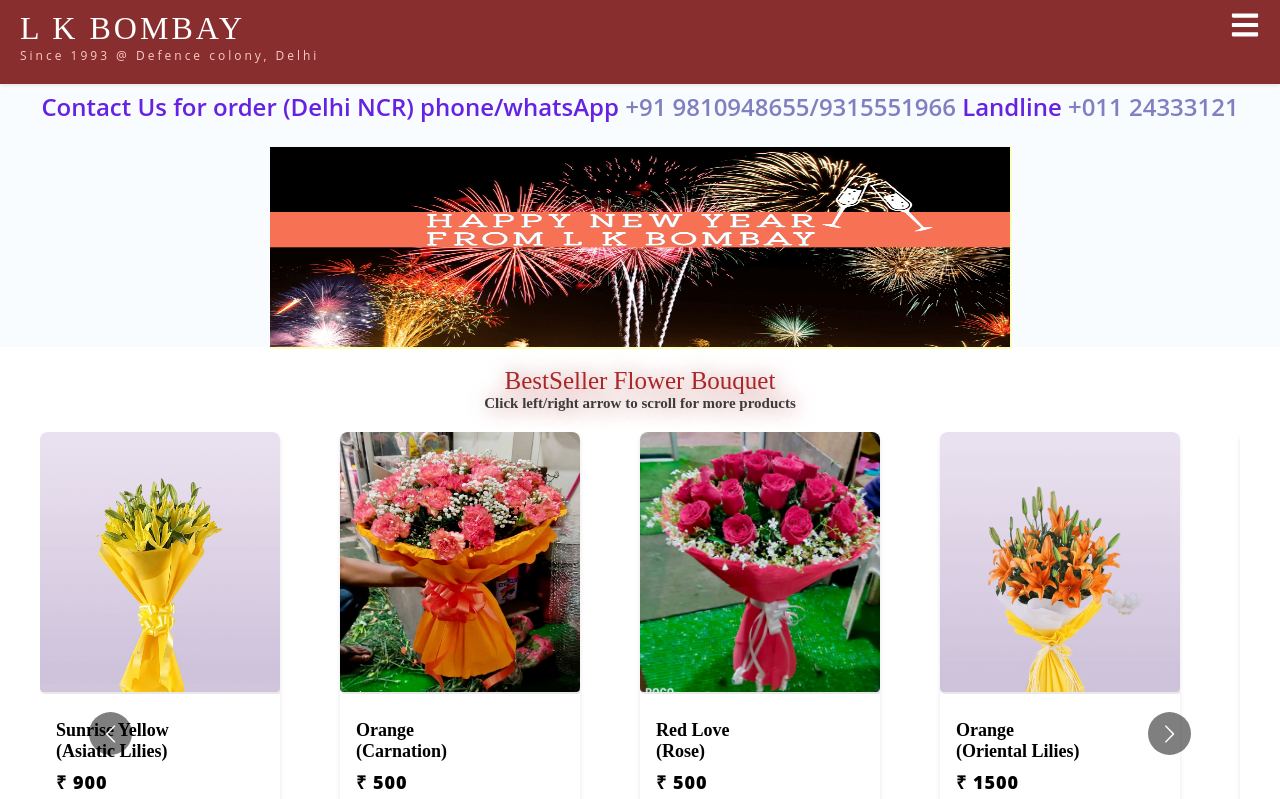
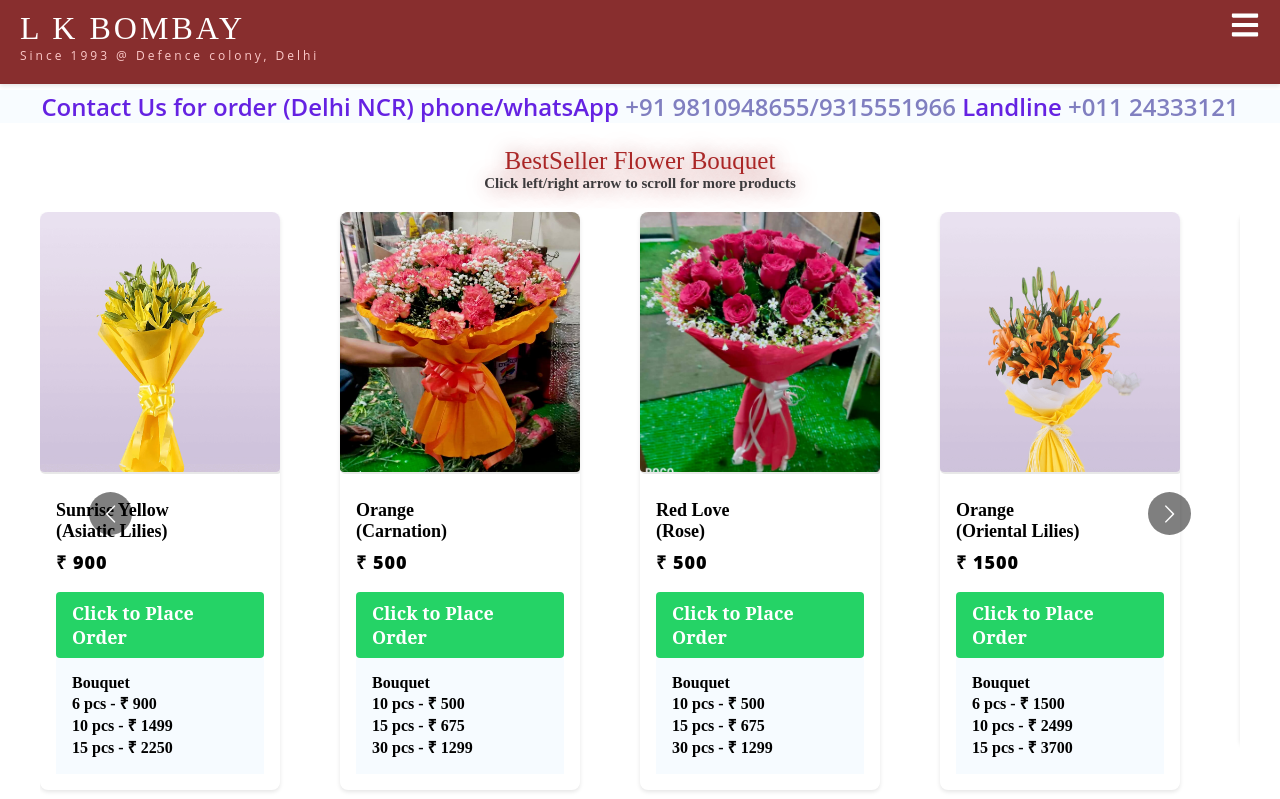
Before and after one commit to bhanupsingh77/flowe01, a Next.js app: page / in a window 1280 px wide. Shown: the top 799 px of the page. Built offline with nearby package versions, Linux system fonts and the light colour scheme.

Commit message:
minor improvements

```diff
--- a/src/components/orderCallButton.js
+++ b/src/components/orderCallButton.js
@@ -9,4 +9,3 @@ const OrderCallButton = () => {
 };
 
 export default OrderCallButton;
-//   <button >Click to Place Order</button>;
--- a/src/components/productPromotion.js
+++ b/src/components/productPromotion.js
@@ -18,14 +18,15 @@ function ProductPromotion() {
           </a>
         </p>
       </div>
-      <div className={styles.container}>
+      {/* promo banner */}
+      {/* <div className={styles.container}>
         <Image
           className={styles.bannerImage}
           src={`/promo/Promo1.png`}
           alt={"promo banner"}
           fill
         />
-      </div>
+      </div> */}
     </div>
   );
 }
--- a/styles/whatsAppButton.module.css
+++ b/styles/whatsAppButton.module.css
@@ -12,7 +12,7 @@
   cursor: pointer;
   transition: all 0.3s ease-in-out;
   font-family: "serif";
-  text-decoration: "none";
+  text-decoration-line: none;
 }
 
 .button:hover {
```
Also changed, not shown: src/components/productCarousel.js (+3 -20 lines), public/promo/Promo1.png, public/promo/Promo2.png (deleted).
